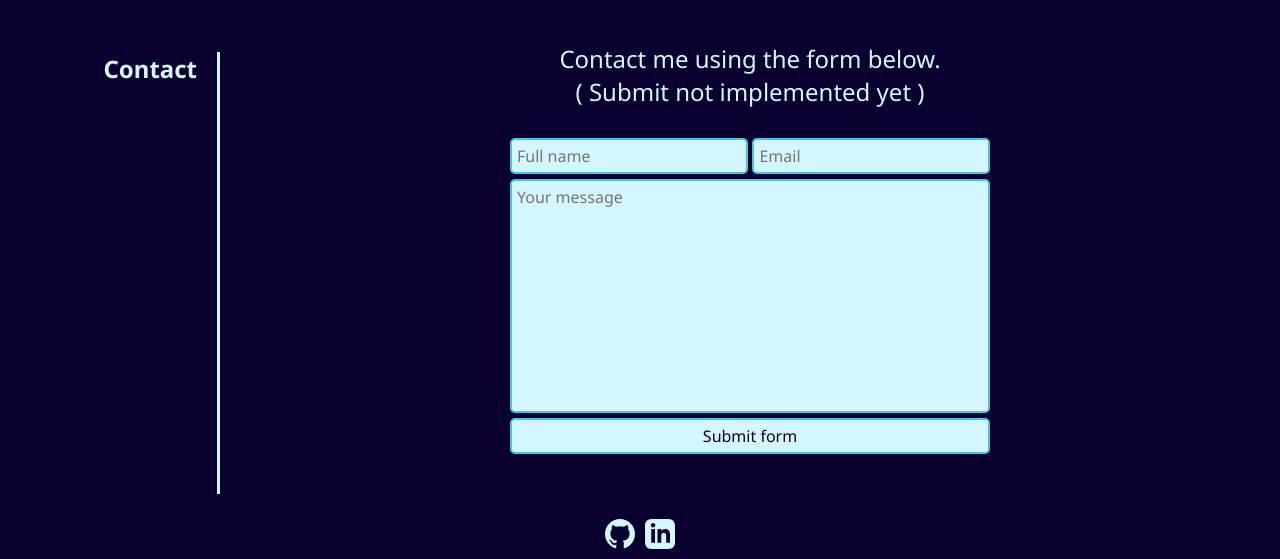
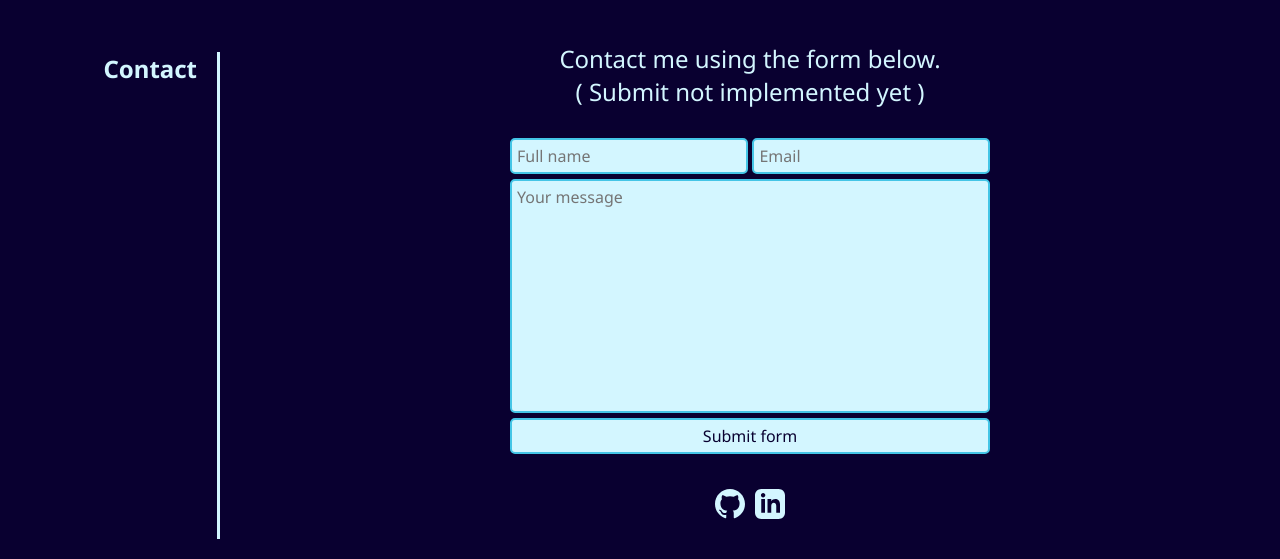
Before and after one commit to frye/developer-portfolio, a plain HTML site: page index.html in a window 1280 px wide. Shown: the part 2252-2811 px from the top of the page. Drawn offline with Linux system fonts and the light colour scheme.

Commit message:
Moving social media links inside contact section for cleaner placement.

```diff
--- a/index.html
+++ b/index.html
@@ -137,12 +137,8 @@
                     <button name="submitButton" type="submit">Submit form</button>
                 </form>
             </div>
-        </div>
-    </section>
-    <footer>
-        <section class="social-media">
-            <!-- This section has SVG icons for GitHub and LinkedIn that act as links to my profile in these services. -->
-            <div>
+            <div class="social-media">
+                <!-- This section has SVG icons for GitHub and LinkedIn that act as links to my profile in these services. -->
                 <a href="https://github.com/frye">
                     <svg class="social-icon" xmlns="http://www.w3.org/2000/svg" width="24" height="24"
                         viewBox="0 0 24 24">
@@ -151,8 +147,6 @@
                             d="M12 0c-6.626 0-12 5.373-12 12 0 5.302 3.438 9.8 8.207 11.387.599.111.793-.261.793-.577v-2.234c-3.338.726-4.033-1.416-4.033-1.416-.546-1.387-1.333-1.756-1.333-1.756-1.089-.745.083-.729.083-.729 1.205.084 1.839 1.237 1.839 1.237 1.07 1.834 2.807 1.304 3.492.997.107-.775.418-1.305.762-1.604-2.665-.305-5.467-1.334-5.467-5.931 0-1.311.469-2.381 1.236-3.221-.124-.303-.535-1.524.117-3.176 0 0 1.008-.322 3.301 1.23.957-.266 1.983-.399 3.003-.404 1.02.005 2.047.138 3.006.404 2.291-1.552 3.297-1.23 3.297-1.23.653 1.653.242 2.874.118 3.176.77.84 1.235 1.911 1.235 3.221 0 4.609-2.807 5.624-5.479 5.921.43.372.823 1.102.823 2.222v3.293c0 .319.192.694.801.576 4.765-1.589 8.199-6.086 8.199-11.386 0-6.627-5.373-12-12-12z" />
                     </svg>
                 </a>
-            </div>
-            <div>
                 <a href="https://www.linkedin.com/in/samulijarvinen/">
                     <svg class="social-icon" xmlns="http://www.w3.org/2000/svg" width="24" height="24"
                         viewBox="0 0 24 24">
@@ -162,8 +156,8 @@
                     </svg>
                 </a>
             </div>
-        </section>
-    </footer>
+        </div>
+    </section>
     <script src="assets/script/script.js"></script>
 </body>
 
```
